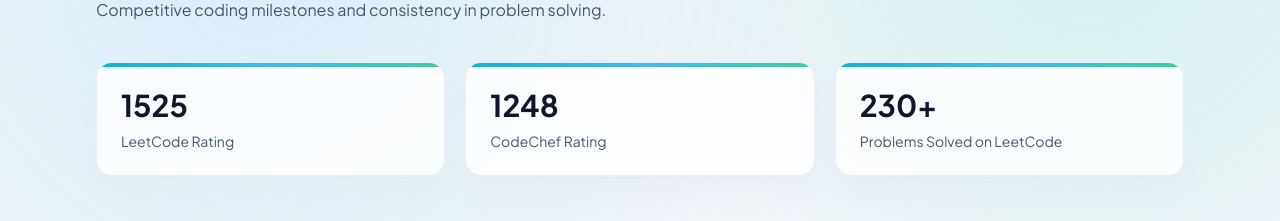
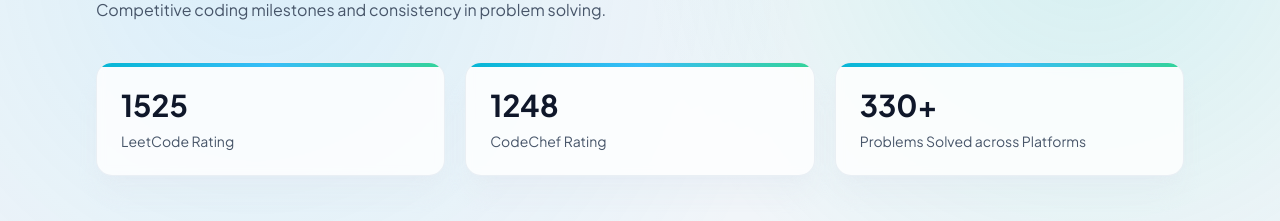
Before and after one commit to iamrajvardhanmall/Portfolio, a Vue app: page / in a window 1280 px wide. Shown: the part 4200-4421 px from the top of the page. Built offline with nearby package versions, Linux system fonts and the light colour scheme; the HTML template or start-up script is replaced by a standard one.

Commit message:
Anyone can send me mail

```diff
--- a/src/components/Achievements.jsx
+++ b/src/components/Achievements.jsx
@@ -3,7 +3,7 @@
 const achievements = [
   { label: 'LeetCode Rating', value: '1525' },
   { label: 'CodeChef Rating', value: '1248' },
-  { label: 'Problems Solved on LeetCode', value: '230+' },
+  { label: 'Problems Solved across Platforms', value: '330+' },
 ];
 
 export default function Achievements() {
```
